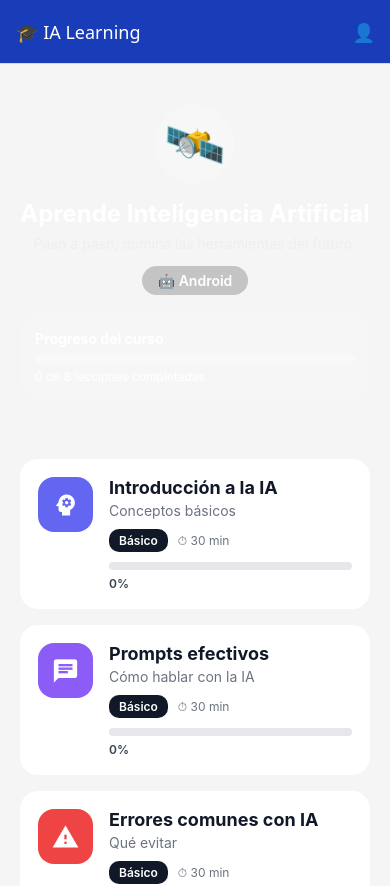
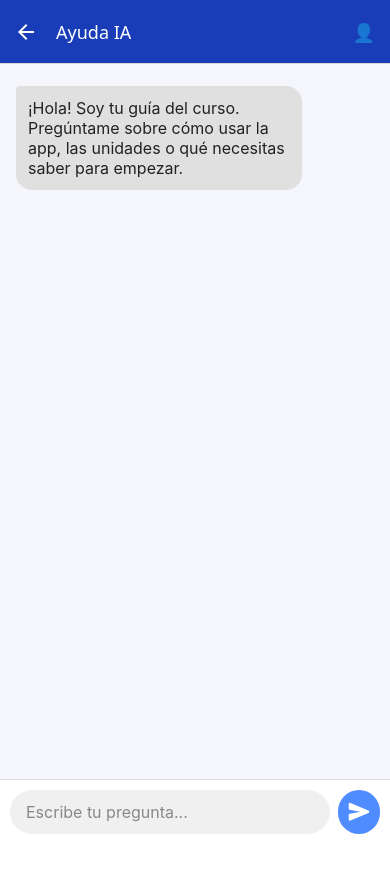
Before and after one commit to camiloG1503/ProyectoIA, a React Native app: screen /ChatBot_Ayuda in a window 390 px wide. Shown: the top 886 px of the page. After the commit the page ends 844 px from the top, so only its background shows below. Built offline with nearby package versions, Linux system fonts and the light colour scheme.

Commit message:
Implementacion del ChatBot

```diff
--- a/src/navigation/AppNavigator.js
+++ b/src/navigation/AppNavigator.js
@@ -7,6 +7,8 @@ import DetailsScreen from "../screens/DetailsScreen";
 import LessonContentScreen from "../screens/LessonContentScreen";
 import ProfileScreen from "../screens/ProfileScreen";
 import CompletedScreen from "../screens/CompletedScreen";
+import ChatBot_Ayuda from "../screens/ChatBot_Ayuda";
+
 
 import { COLORS } from "../utils/colors";
 
@@ -37,19 +39,16 @@ const AppNavigator = () => {
         component={HomeScreen}
         options={{ title: "🎓 IA Learning" }}
       />
-
       <Stack.Screen
         name="Details"
         component={DetailsScreen}
         options={{ title: "Detalles de la Lección" }}
       />
-
       <Stack.Screen
         name="LessonContent"
         component={LessonContentScreen}
         options={{ title: "Contenido de la Lección" }}
       />
-
       <Stack.Screen
         name="Completed"
         component={CompletedScreen}
@@ -58,12 +57,17 @@ const AppNavigator = () => {
           headerLeft: null,
         }}
       />
-
       <Stack.Screen
         name="Profile"
         component={ProfileScreen}
         options={{ title: "Perfil" }}
       />
+      <Stack.Screen
+        name="ChatBot_Ayuda"
+        component={ChatBot_Ayuda}
+        options={{ title: "Ayuda IA" }}
+      />
+
     </Stack.Navigator>
   );
 };
--- /dev/null
+++ b/src/screens/ChatBot_Ayuda.js
@@ -0,0 +1,252 @@
+import React, { useState, useRef } from "react";
+import {
+  View,
+  Text,
+  TextInput,
+  TouchableOpacity,
+  ScrollView,
+  StyleSheet,
+  KeyboardAvoidingView,
+  Platform,
+} from "react-native";
+import { SafeAreaView } from "react-native-safe-area-context";
+import { Ionicons } from "@expo/vector-icons";
+
+//ESTRUCTURA DINÁMICA: Múltiples respuestas por cada intención
+const baseConocimiento = [
+  {
+    palabras: [
+      "uso",
+      "utilizar",
+      "funciona",
+      "funcionalidad",
+      "empezar",
+      "iniciar",
+    ],
+    respuestas: [
+      "Puedes usar el curso navegando por las unidades y completando las lecciones a tu ritmo.",
+      "¡Es súper fácil! Solo elige una unidad en el menú principal y comienza a interactuar con las lecciones.",
+      "El curso está diseñado para que avances paso a paso. Selecciona el primer módulo para arrancar.",
+    ],
+  },
+  {
+    palabras: ["unidades", "temas", "contenido", "aprender", "temario"],
+    respuestas: [
+      "El curso está dividido en varias unidades, cada una centrada en un concepto clave de la Inteligencia Artificial.",
+      "Encontrarás módulos interactivos que van desde los fundamentos de la IA hasta casos de uso prácticos.",
+      "Revisa la pantalla principal para explorar todo el temario y las unidades que tenemos para ti.",
+    ],
+  },
+  {
+    palabras: [
+      "navegar",
+      "moverme",
+      "ir a",
+      "como entro",
+      "avanzar",
+      "retroceder",
+    ],
+    respuestas: [
+      "Utiliza el menú inferior o los botones en pantalla para navegar entre las secciones del curso.",
+      "Puedes moverte libremente usando la barra de navegación o saltar al siguiente tema al terminar una lección.",
+      "La navegación es sencilla: desliza o usa los botones de 'Siguiente' y 'Atrás' en cada unidad interactiva.",
+    ],
+  },
+  {
+    palabras: ["recomendaciones", "consejos", "tips", "estudio", "mejor"],
+    respuestas: [
+      "Te recomendamos estudiar de manera constante y jugar con todas las simulaciones interactivas.",
+      "Un buen tip: no te saltes los ejercicios prácticos. ¡La IA se entiende mejor haciendo pruebas!",
+      "Tómalo con calma, repasa los conceptos si es necesario y aprovecha el contenido interactivo de cada lección.",
+    ],
+  },
+  {
+    palabras: [
+      "previos",
+      "conocimientos",
+      "saber antes",
+      "requisitos",
+      "preparacion",
+    ],
+    respuestas: [
+      "No necesitas conocimientos previos de programación, pero tener curiosidad por la tecnología te ayudará muchísimo.",
+      "¡Empezamos desde cero! Cualquier persona con ganas de aprender sobre IA puede tomar este curso.",
+      "El único requisito es tener ganas de aprender. Nosotros te guiaremos paso a paso por los conceptos.",
+    ],
+  },
+  {
+    palabras: ["progreso", "motivacion", "avance", "seguir", "certificado"],
+    respuestas: [
+      "¡Sigue avanzando! Cada pequeña lección te acerca a dominar las bases de la Inteligencia Artificial.",
+      "Tu progreso se guarda automáticamente. ¡No te rindas, lo estás haciendo genial!",
+    ],
+  },
+];
+
+// 2. FALLBACKS DINÁMICOS: Guían al usuario sobre qué preguntar
+const respuestas_defecto = [
+  "Hmm, no he entendido del todo. ¿Podrías preguntarme sobre el contenido de las unidades o cómo navegar por la app?",
+  "Mi especialidad es ayudarte a usar este curso de IA. ¿Tienes alguna duda sobre los requisitos o cómo empezar?",
+  "No tengo la respuesta exacta a eso. Intenta preguntarme sobre los temas del curso o consejos para estudiar.",
+];
+
+// FUNCIÓN AUXILIAR: Elimina tildes y pasa a minúsculas
+const normalizarTexto = (texto) => {
+  return texto
+    .toLowerCase()
+    .normalize("NFD") // Separa las letras de sus acentos
+    .replace(/[\u0300-\u036f]/g, ""); // Elimina los acentos
+};
+
+const ChatBot_Ayuda = () => {
+  const [messages, setMessages] = useState([
+    {
+      from: "bot",
+      text: "¡Hola! Soy tu guía del curso. Pregúntame sobre cómo usar la app, las unidades o qué necesitas saber para empezar.",
+    },
+  ]);
+  const [input, setInput] = useState("");
+  const scrollViewRef = useRef();
+
+  const handleSend = () => {
+    if (!input.trim()) return;
+    const userMessage = { from: "user", text: input };
+    const response = conseguirRespuesta(input);
+
+    setMessages((prev) => [
+      ...prev,
+      userMessage,
+      { from: "bot", text: response },
+    ]);
+    setInput("");
+
+    setTimeout(() => {
+      scrollViewRef.current?.scrollToEnd({ animated: true });
+    }, 100);
+  };
+
+
+  const conseguirRespuesta = (question) => {
+    const textoLimpio = normalizarTexto(question);
+
+    for (let intencion of baseConocimiento) {
+      // Verificamos si alguna palabra clave está en el texto limpio
+      const hayCoincidencia = intencion.palabras.some((palabraK) =>
+        textoLimpio.includes(normalizarTexto(palabraK)),
+      );
+
+      if (hayCoincidencia) {
+        // Seleccionamos una respuesta al azar dentro de esa categoría
+        const opciones = intencion.respuestas;
+        const indiceAleatorio = Math.floor(Math.random() * opciones.length);
+        return opciones[indiceAleatorio];
+      }
+    }
+
+    // Si no hay coincidencias, devolvemos un mensaje de error al azar
+    const indiceDefecto = Math.floor(Math.random() * respuestas_defecto.length);
+    return respuestas_defecto[indiceDefecto];
+  };
+
+  return (
+    <SafeAreaView
+      style={{ flex: 1, backgroundColor: "#f4f6fb" }}
+      edges={["bottom", "left", "right"]}
+    >
+      <KeyboardAvoidingView
+        style={{ flex: 1 }}
+        behavior={Platform.OS === "ios" ? "padding" : "height"}
+        keyboardVerticalOffset={Platform.OS === "ios" ? 0 : 25}
+      >
+        <ScrollView
+          style={styles.history}
+          contentContainerStyle={{ paddingVertical: 16 }}
+          ref={scrollViewRef}
+          onContentSizeChange={() =>
+            scrollViewRef.current?.scrollToEnd({ animated: true })
+          }
+          keyboardShouldPersistTaps="handled"
+        >
+          {messages.map((msg, idx) => (
+            <View
+              key={idx}
+              style={[
+                styles.bubble,
+                msg.from === "user" ? styles.userBubble : styles.botBubble,
+              ]}
+            >
+              <Text
+                style={msg.from === "user" ? styles.userText : styles.botText}
+              >
+                {msg.text}
+              </Text>
+            </View>
+          ))}
+        </ScrollView>
+        <View style={styles.inputContainer}>
+          <TextInput
+            style={styles.input}
+            value={input}
+            onChangeText={setInput}
+            placeholder="Escribe tu pregunta..."
+            placeholderTextColor="#888"
+            accessibilityLabel="Campo de pregunta para el chatbot"
+          />
+          <TouchableOpacity
+            style={styles.sendButton}
+            onPress={handleSend}
+            accessibilityLabel="Enviar pregunta al chatbot"
+          >
+            <Ionicons name="send" size={22} color="#fff" />
+          </TouchableOpacity>
+        </View>
+      </KeyboardAvoidingView>
+    </SafeAreaView>
+  );
+};
+
+const styles = StyleSheet.create({
+  // ... Tus estilos originales (se mantienen exactamente igual)
+  container: { flex: 1, backgroundColor: "#f4f6fb" },
+  history: { flex: 1, paddingHorizontal: 16 },
+  bubble: { maxWidth: "80%", marginVertical: 6, padding: 12, borderRadius: 16 },
+  userBubble: {
+    backgroundColor: "#4f8cff",
+    alignSelf: "flex-end",
+    borderTopRightRadius: 4,
+  },
+  botBubble: {
+    backgroundColor: "#e0e0e0",
+    alignSelf: "flex-start",
+    borderTopLeftRadius: 4,
+  },
+  userText: { color: "#fff", fontSize: 16 },
+  botText: { color: "#222", fontSize: 16 },
+  inputContainer: {
+    flexDirection: "row",
+    alignItems: "center",
+    padding: 10,
+    backgroundColor: "#fff",
+    borderTopWidth: 1,
+    borderColor: "#e0e0e0",
+  },
+  input: {
+    flex: 1,
+    height: 44,
+    borderRadius: 22,
+    backgroundColor: "#f0f0f0",
+    paddingHorizontal: 16,
+    fontSize: 16,
+    color: "#222",
+  },
+  sendButton: {
+    marginLeft: 8,
+    backgroundColor: "#4f8cff",
+    borderRadius: 22,
+    padding: 10,
+    justifyContent: "center",
+    alignItems: "center",
+  },
+});
+
+export default ChatBot_Ayuda;
--- a/src/screens/HomeScreen.js
+++ b/src/screens/HomeScreen.js
@@ -1,4 +1,5 @@
 import React, { useEffect, useState } from "react";
+import { TouchableOpacity } from "react-native";
 import {
   View,
   Text,
@@ -96,6 +97,15 @@ const HomeScreen = ({ navigation }) => {
           ))}
         </View>
       </ScrollView>
+      {/* Botón flotante de ChatBot */}
+      <TouchableOpacity
+        style={styles.fab}
+        onPress={() => navigation.navigate("ChatBot_Ayuda")}
+        accessibilityLabel="Abrir chat de ayuda"
+        activeOpacity={0.8}
+      >
+        <Text style={styles.fabIcon}>💬</Text>
+      </TouchableOpacity>
     </SafeAreaView>
   );
 };
@@ -185,6 +195,27 @@ const styles = StyleSheet.create({
   progressText: { color: "#fff", marginTop: 6, fontSize: 12 },
 
   lessonsContainer: { padding: 20 },
+  fab: {
+    position: "absolute",
+    right: 24,
+    bottom: 32,
+    backgroundColor: COLORS.primary,
+    width: 60,
+    height: 60,
+    borderRadius: 30,
+    justifyContent: "center",
+    alignItems: "center",
+    shadowColor: "#000",
+    shadowOffset: { width: 0, height: 4 },
+    shadowOpacity: 0.3,
+    shadowRadius: 6,
+    elevation: 8,
+    zIndex: 100,
+  },
+  fabIcon: {
+    fontSize: 30,
+    color: "#fff",
+  },
 });
 
 export default HomeScreen;
```
Also changed, not shown: package.json (+10 -10 lines), 1 other file (tests, documents, lock files or other folders). Lines whose indentation alone changed are shown as unchanged.
